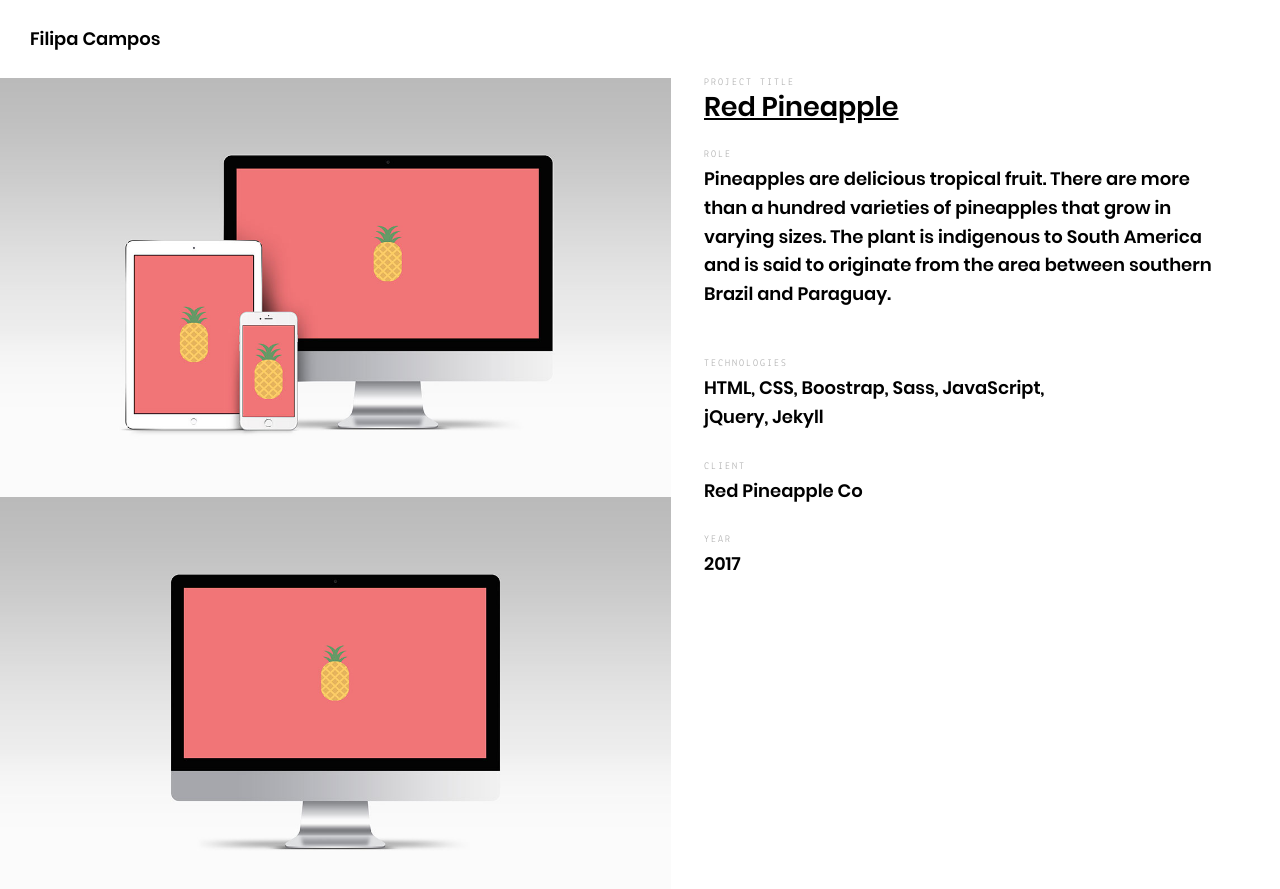
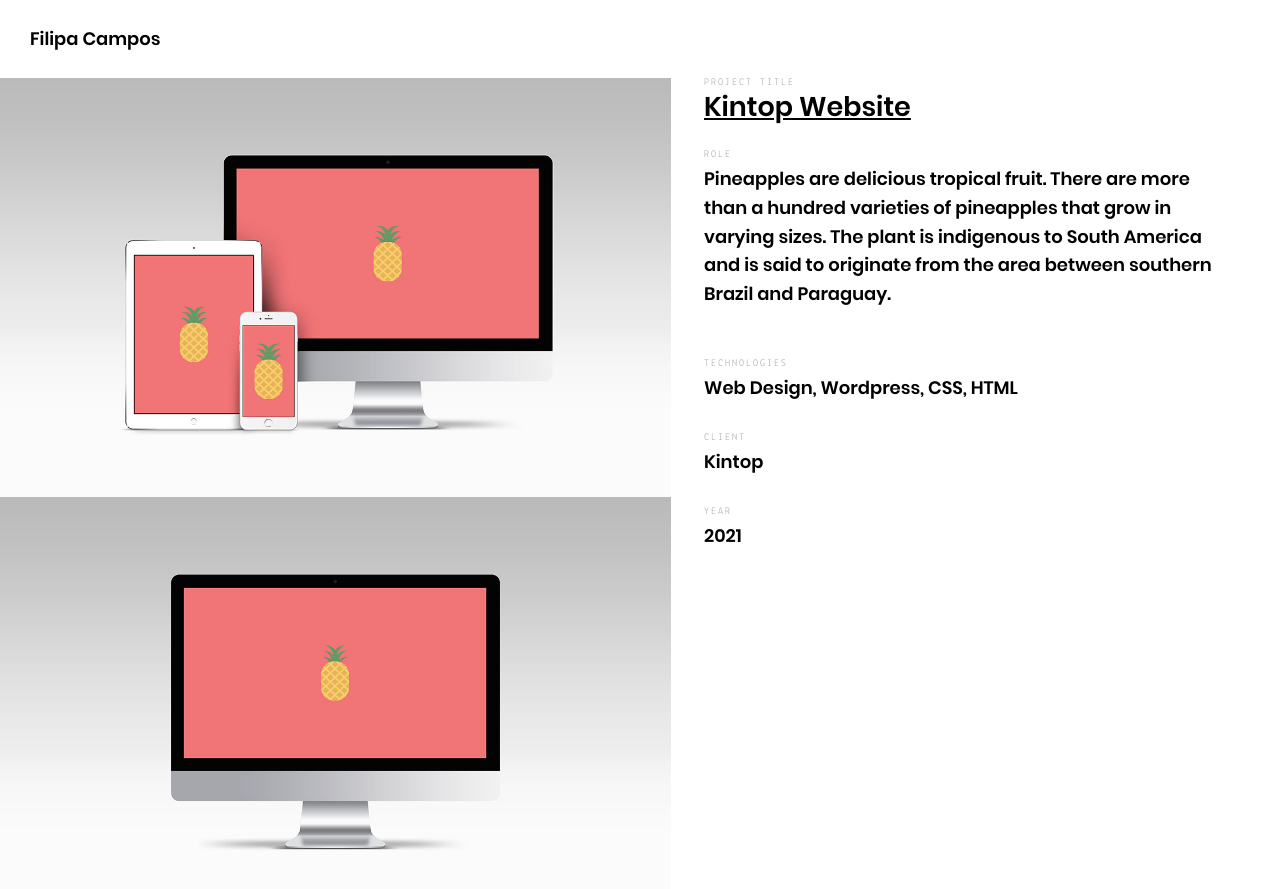
Before and after one commit to filipanoscampos/filipamadethis, a Jekyll site: the page built from _posts/projects/2021-05-25-kintop.md, in a window 1280 px wide and 900 px high. Shown: the top 889 px of the window. Built offline with Jekyll 4.4.1, drawn with Linux system fonts in a browser that asks for light colours; nearby versions of some CDN libraries; library files that are not in the unit come from our copies.

Commit message:
Kintop project

```diff
--- a/_posts/projects/2021-05-25-kintop.md
+++ b/_posts/projects/2021-05-25-kintop.md
@@ -4,19 +4,19 @@ permalink: /:title/
 category: projects
 
 meta:
-  keywords: "Jekyll, Pineapple"
+  keywords: "Web Design, Wordpress, CSS, HTML"
 
 project:
-  title: "Red Pineapple"
-  type: "Jekyll"
-  url: "https://github.com/arnolds/pineapple"
+  title: "Kintop Website"
+  type: "Website"
+  url: "https://kintop.pt"
   logo: "/assets/images/projects/redpineapple/logo.png"
-  tech: "HTML, CSS, Boostrap, Sass, JavaScript, jQuery, Jekyll"
+  tech: "Web Design, Wordpress, CSS, HTML"
 
 agency:
-  title: "Red Pineapple Co"
-  url: "https://github.com/arnolds/pineapple"
-  year: "2017"
+  title: "Kintop"
+  url: "https://kintop.pt"
+  year: "2021"
 
 images:
   - image:
```
